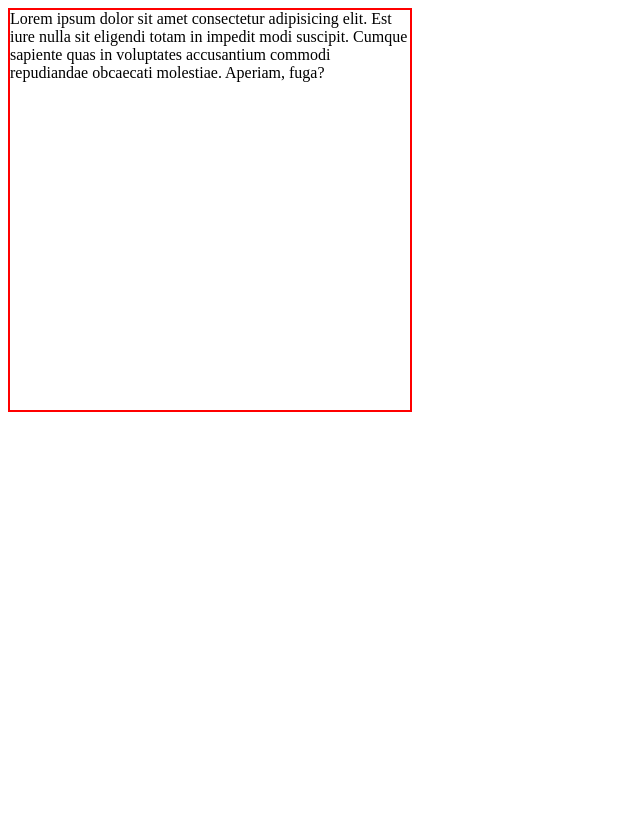
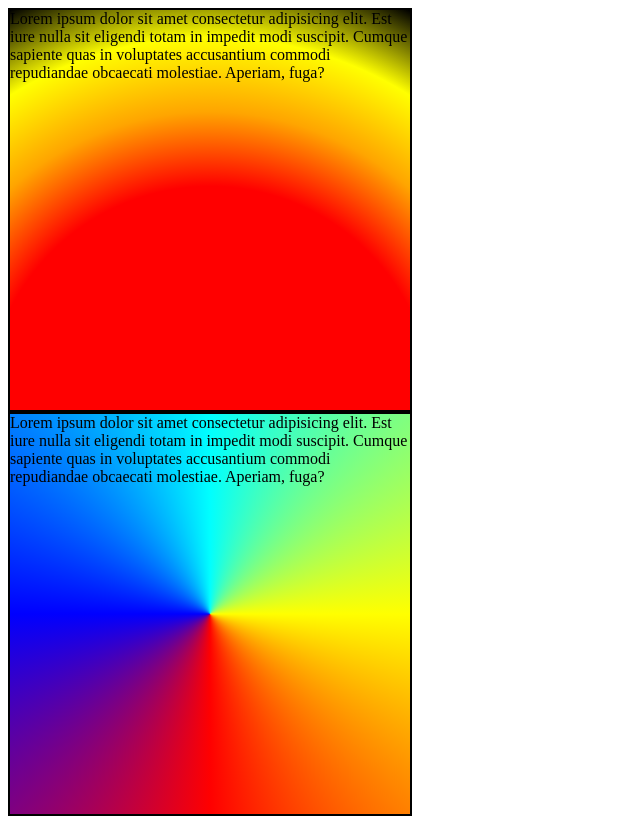
Before and after one commit to sun-n-y/backgroundProperty, a plain HTML site: page index.html in a window 1280 px wide. Shown: the whole page, without its empty margins (0-640 px from the left). Before the commit the page ends 800 px from the top, so only its background shows below. Drawn offline with Linux system fonts and the light colour scheme.

Commit message:
add background other gradient styles

```diff
--- a/index.html
+++ b/index.html
@@ -14,5 +14,11 @@
       voluptates accusantium commodi repudiandae obcaecati molestiae. Aperiam,
       fuga?
     </div>
+    <div class="box2">
+      Lorem ipsum dolor sit amet consectetur adipisicing elit. Est iure nulla
+      sit eligendi totam in impedit modi suscipit. Cumque sapiente quas in
+      voluptates accusantium commodi repudiandae obcaecati molestiae. Aperiam,
+      fuga?
+    </div>
   </body>
 </html>
--- a/main.css
+++ b/main.css
@@ -1,8 +1,20 @@
 /* background property:radial conic repeating gradient */
 
 .box {
-  border: 2px solid red;
+  border: 2px solid black;
   height: 400px;
   width: 400px;
-  background: ;
+  background: radial-gradient(
+    circle at bottom,
+    rgb(255, 0, 0) 50%,
+    orange,
+    yellow,
+    black
+  );
 }
+.box2 {
+  border: 2px solid black;
+  height: 400px;
+  width: 400px;
+  background-image: conic-gradient(cyan, yellow, red, blue, cyan);
+}
```
